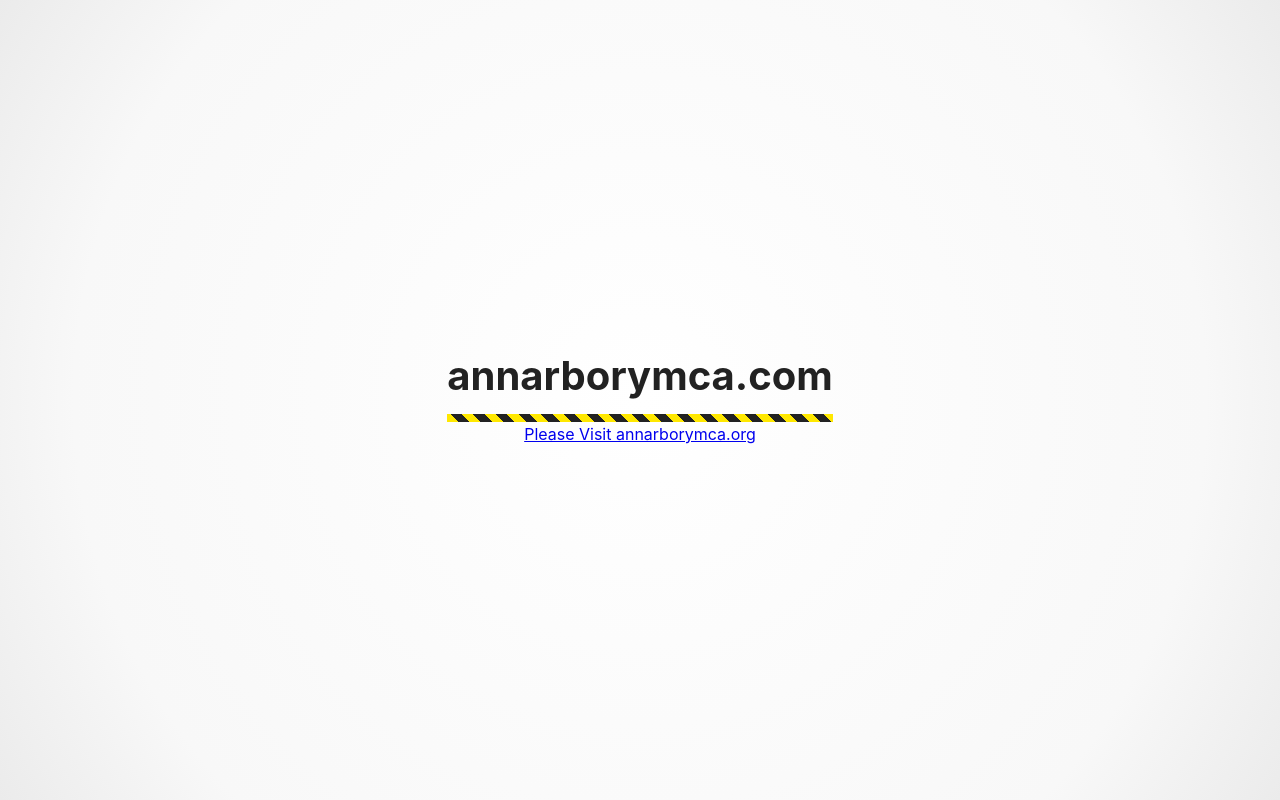
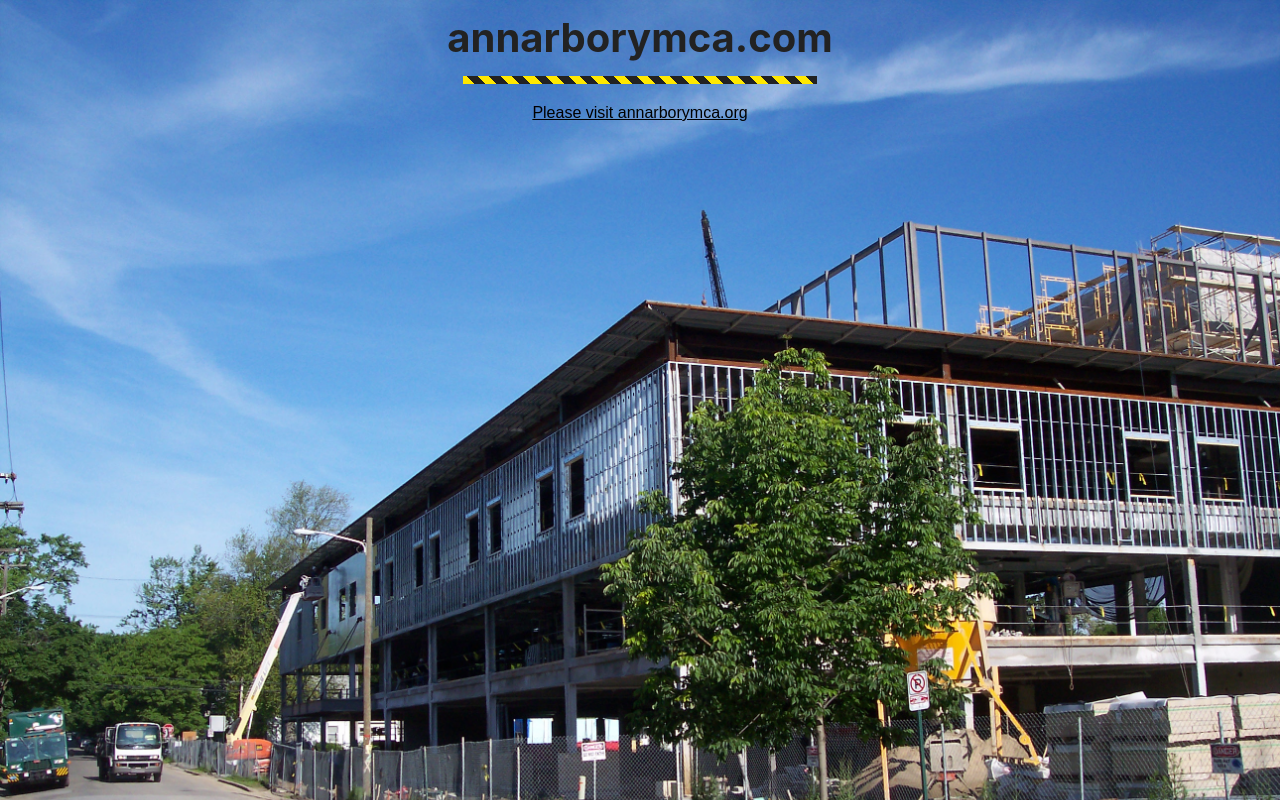
Before and after one commit to jacob-hill90/ymca, a plain HTML site: page index.html in a window 1280 px wide. Drawn offline with Linux system fonts and the light colour scheme.

Commit message:
Update index.html

```diff
--- a/index.html
+++ b/index.html
@@ -9,8 +9,9 @@
         height: 100%;
       }
       body {
-        background-color: #fff;
-        background: radial-gradient(circle at center, #fff 0%, #f8f8f8 75%, #ebebeb 100%);
+        background-image: url(Img/old.jpeg);
+        background-size: 100%;
+        background-color: rgba(0,0,0,.5);
         color: #222;
         font-family: -apple-system, BlinkMacSystemFont, "Segoe UI", Roboto, "Helvetica Neue", Arial, sans-serif;
         font-size: 1rem;
@@ -18,7 +19,7 @@
         margin: 0;
         display: flex;
         justify-content: center;
-        align-items: center;
+        align-items: flex-start;
       }
       main {
         padding: 1rem;
@@ -29,6 +30,12 @@
         line-height: 1.1;
         margin: 0;
       }
+
+      a{
+          color: black;
+          font-family:sans-serif;
+      }
+
       @media screen and (max-width: 480px) {
         h1 {
           font-size: 1.5rem;
@@ -40,14 +47,15 @@
         background: repeating-linear-gradient(45deg, #ffe800, #ffe800 0.5rem, #222 0.5rem, #222 1.0rem);
         display: block;
         height: 0.5rem;
-        margin-top: 1rem;
+        margin: 1rem;
+
       }
     </style>
   </head>
   <body>
     <main>
       <h1>annarborymca.com</h1>
-      <a href="https://www.annarborymca.org/">Please Visit annarborymca.org</a>
+      <a href="https://www.annarborymca.org/">Please visit annarborymca.org</a>
     </main>
   </body>
 </html>
```
